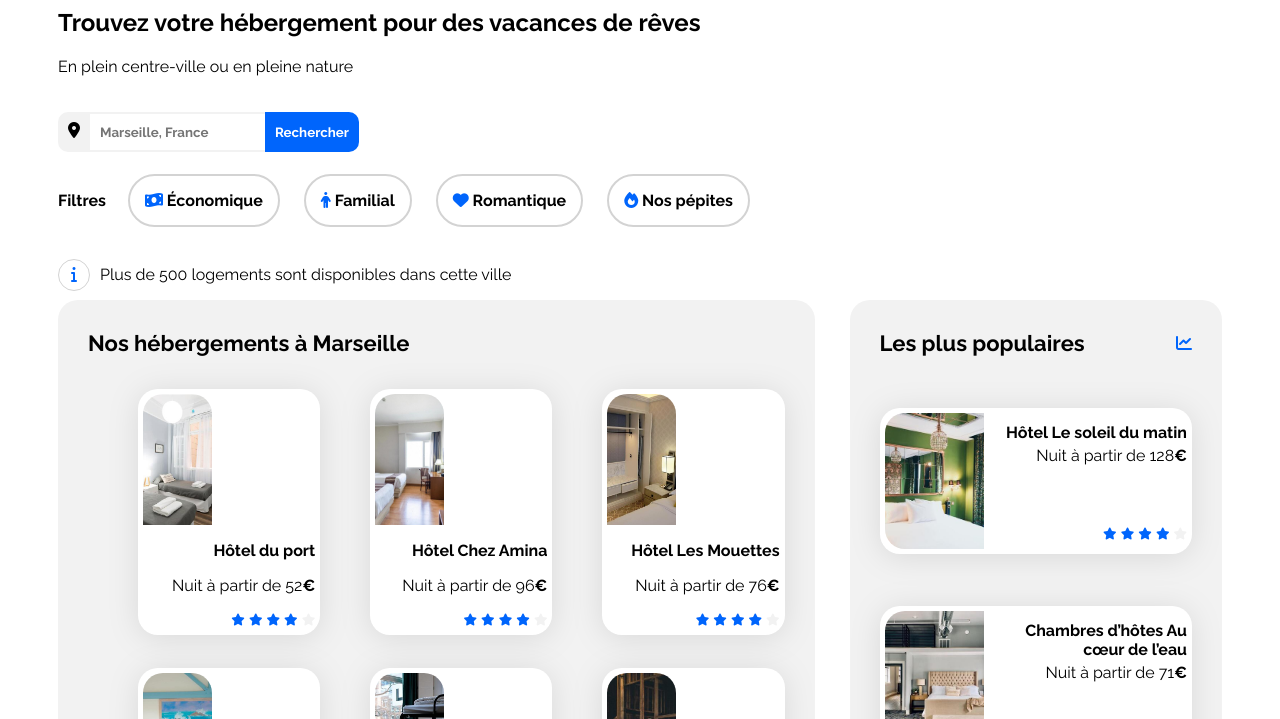
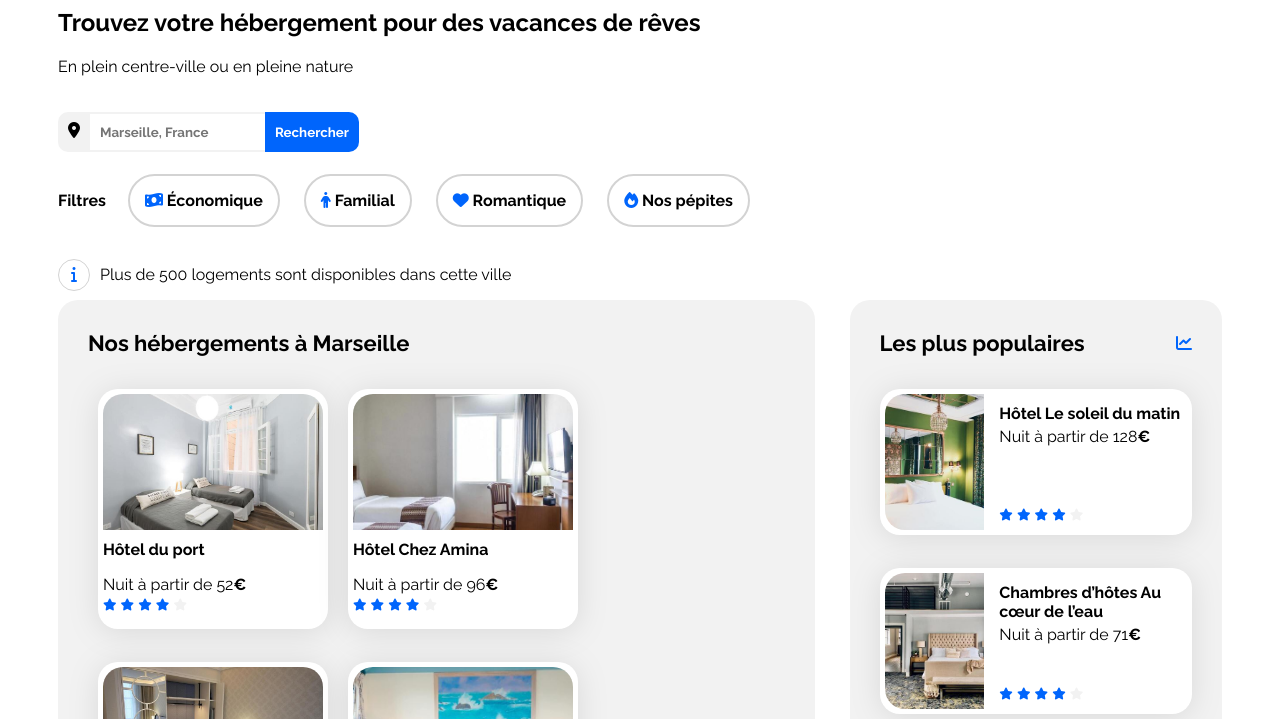
Before and after one commit to Melanie2708/Premier-Projet, a plain HTML site: page index.html in a window 1280 px wide. Shown: the part 84-803 px from the top of the page. Drawn offline with Linux system fonts and the light colour scheme.

Commit message:
Hébergements

```diff
--- a/style.css
+++ b/style.css
@@ -66,12 +66,12 @@ nav {
   align-items: center;
 }
 
-div a {
+div .menu a {
   text-align: right;
   margin-left: 50px;
 }
 
-a:hover {
+.menu a:hover {
   border-top: 2px solid #0065fc;
   padding: 2px;
 }
@@ -166,26 +166,42 @@ a:hover {
 
 .hebergements-title {
   display: flex;
-  justify-content: space-between;
-  align-items: flex-end;
+  justify-content: flex-start;
+  align-items: flex-start;
 }
 .hebergements-cards {
-  display: grid;
-  grid-template-columns: 1fr 1fr 1fr;
-  gap: 0px;
+  display: flex;
+  flex-wrap: wrap;
 }
 
 .hebergements-cards .card {
   display: flex;
   flex-direction: column;
+  align-content: space-around;
   margin-top: 33px;
-  height: 236px;
+  margin-left: 10px;
+  margin-right: 10px;
+  height: 230px;
+  width: 220px;
 }
 .hebergements-cards img {
-  width: 40%;
+  width: 100%;
   height: 136px;
   border-top-left-radius: 20px;
   border-top-right-radius: 20px;
+}
+
+.hebergements-cards .card-title {
+  margin-top: 10px;
+  margin-bottom: 2px;
+}
+
+.hebergements-cards .card-subtitle {
+  margin-bottom: 2px;
+}
+
+.hebergements-cards .card-rating {
+  margin-bottom: 5px;
 }
 
 /****** Populaires ***********/
```
Also changed, not shown: index.html (+6 -4 lines).
